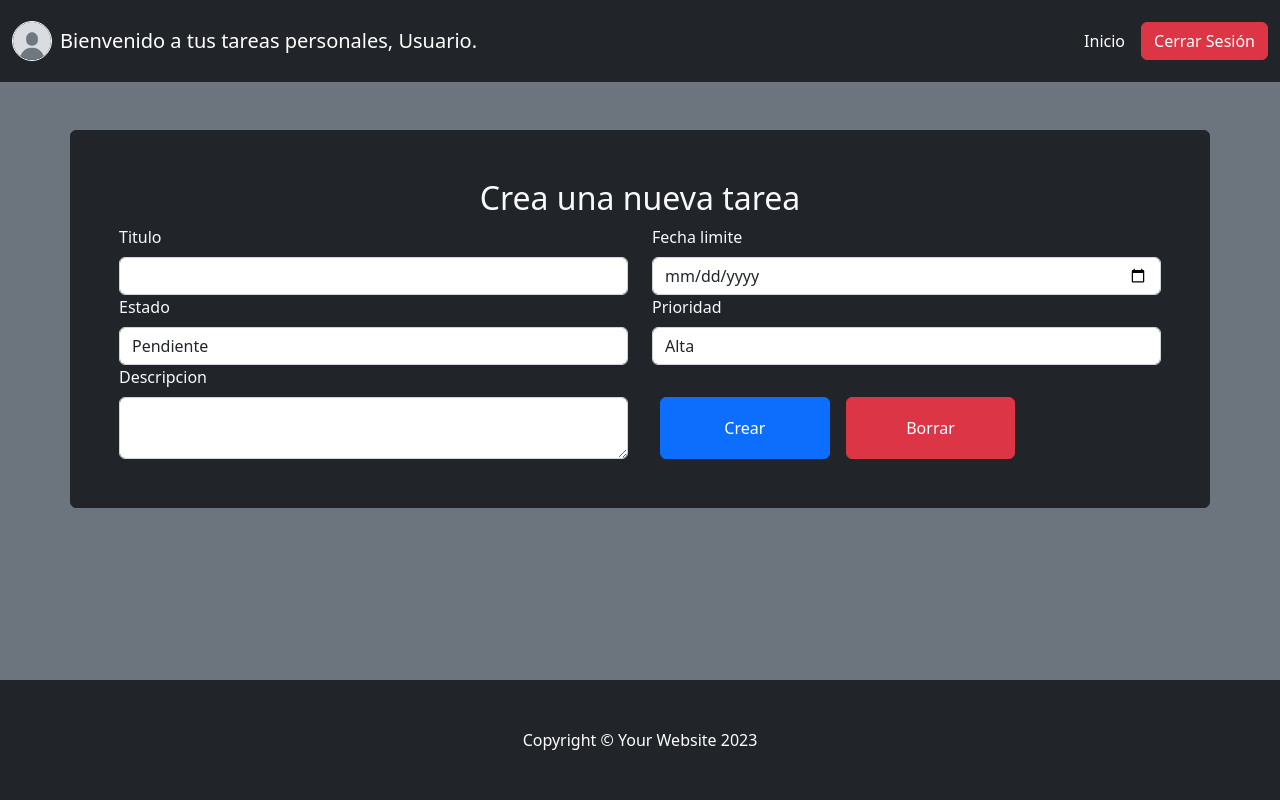
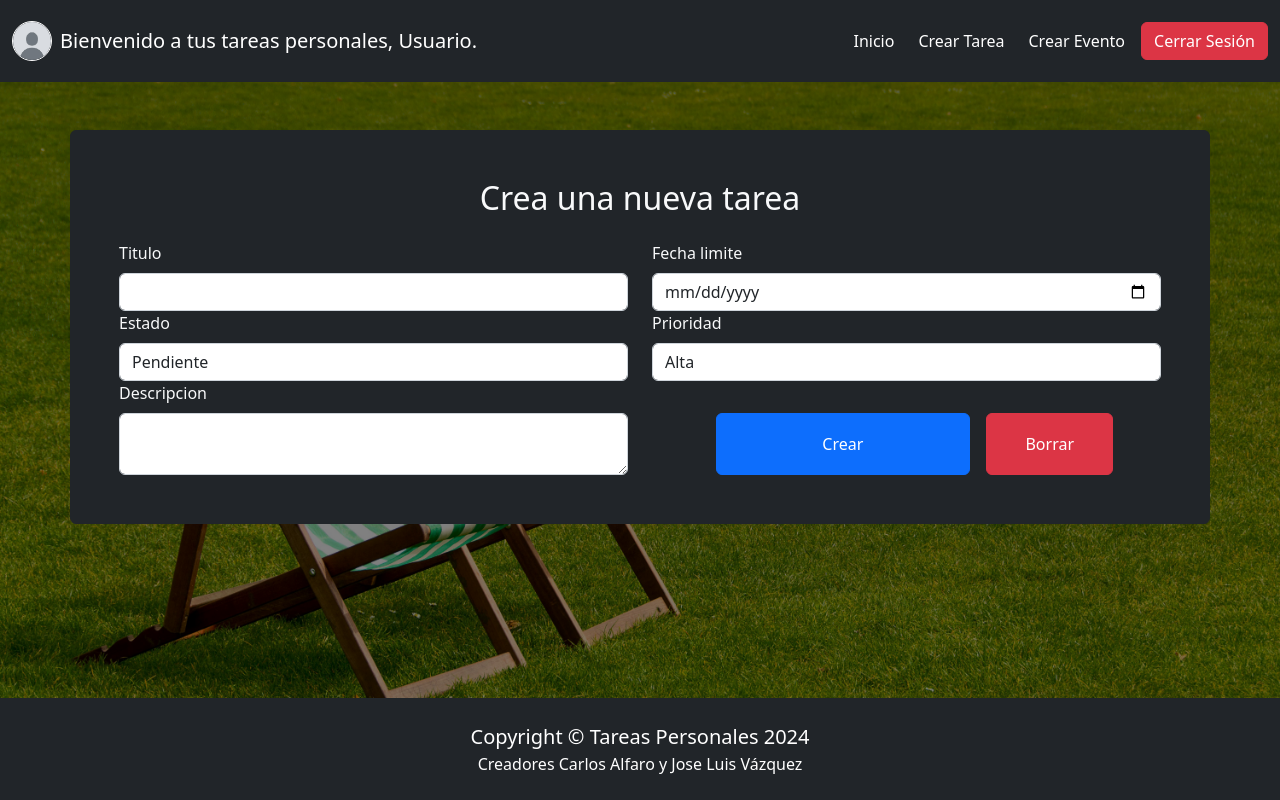
Before and after one commit to alfaroo1/TareasPersonales, a PHP site: page /pages/crearTarea.php in a window 1280 px wide. Run offline with PHP 8.4, Linux system fonts and the light colour scheme.

Commit message:
Modify crearTarea.php and correct errors

```diff
--- a/pages/crearTarea.php
+++ b/pages/crearTarea.php
@@ -9,27 +9,31 @@
 </head>
 
 <body>
-    <div class="container-fluid min-vh-100 d-flex flex-column w-100 p-0 bg-secondary">
+    <div class="imagenFondo container-fluid min-vh-100 d-flex flex-column w-100 p-0 bg-secondary">
         <!-- Nav -->
         <nav class="navbar navbar-expand-lg navbar-dark bg-dark pt-3 pb-3">
             <div class="container-fluid">
                 <!-- Imagen redonda -->
                 <a class="navbar-brand d-flex align-items-center" href="#">
-                    <img src="/imagenes/img_usuario.jpg" alt="Usuario" class="rounded-circle me-2 border border-white" width="40" height="40">
+                    <img src="../imagenes/img_usuario.jpg" class="rounded-circle me-2 border border-white" alt="" width="40" height="40">
                     <span>Bienvenido a tus tareas personales, Usuario.</span>
                 </a>
 
                 <!-- Botones alineados a la derecha -->
                 <div class="ms-auto d-flex align-items-center">
-                    <a href="#" class="me-2 text-white text-decoration-none fs-6 px-2">Inicio</a>
-                    <a href="logout.html" class="btn btn-danger">Cerrar Sesión</a>
+
+                    <a href="./menuPrincipal.php" class="me-2 text-white text-decoration-none fs-6 px-2">Inicio</a>
+                    <a href="#" class="me-2 text-white text-decoration-none fs-6 px-2">Crear Tarea</a>
+                    <a href="#" class="me-2 text-white text-decoration-none fs-6 px-2">Crear Evento</a>
+                    <a href="logout.html" class="btn btn-danger fs-6" >Cerrar Sesión</a>
                 </div>
+
             </div>
         </nav>
         <!-- Main -->
         <main class="container-lg bg-dark text-light mt-5 border border-dark rounded p-5">
             <h2 class="text-center">Crea una nueva tarea</h2>
-            <form action="./crearTarea.php" method="post" class="row">
+            <form action="./crearTarea.php" method="post" class="row mt-4">
                 <div class="col-6">
                     <label for="" class="form-label col-4">Titulo</label>
                     <input type="text" class="form-control " name="titulo">
@@ -58,9 +62,9 @@
                     <label for="" class="form-label">Descripcion</label>
                     <textarea name="descripcion" id="" class="form-control"></textarea>
                 </div>
-                <div class="row gap-3 col-6 mt-4 ms-2">
-                    <button type="submit" class="btn btn-primary mt-2 col-4">Crear </button>
-                    <button type="reset" class="btn btn-danger mt-2 col-4">Borrar</button>
+                <div class="row gap-3 col-6 mt-4 ms-2 d-flex justify-content-center">
+                    <button type="submit" class="btn btn-primary mt-2 col-6">Crear </button>
+                    <button type="reset" class="btn btn-danger mt-2 col-3">Borrar</button>
                 </div>
             </form>
             <?php
@@ -75,9 +79,10 @@
             ?>
         </main>
         <!-- Footer -->
-        <footer class="py-5 bg-dark mt-auto">
+        <footer class="py-4 bg-dark mt-auto">
             <div class="container">
-                <p class="m-0 text-center text-white">Copyright &copy; Your Website 2023</p>
+                <p class="m-0 text-center text-white fs-5">Copyright &copy; Tareas Personales 2024</p>
+                <p class="m-0 text-center text-white fs-6">Creadores Carlos Alfaro y Jose Luis Vázquez</p>
             </div>
         </footer>
     </div>
--- a/pages/menuPrincipal.php
+++ b/pages/menuPrincipal.php
@@ -26,7 +26,7 @@
                 <div class="ms-auto d-flex align-items-center">
 
                     <a href="#" class="me-2 text-white text-decoration-none fs-6 px-2">Inicio</a>
-                    <a href="#" class="me-2 text-white text-decoration-none fs-6 px-2">Crear Tarea</a>
+                    <a href="./crearTarea.php" class="me-2 text-white text-decoration-none fs-6 px-2">Crear Tarea</a>
                     <a href="#" class="me-2 text-white text-decoration-none fs-6 px-2">Crear Evento</a>
                     <a href="logout.html" class="btn btn-danger fs-6" >Cerrar Sesión</a>
                 </div>
```
